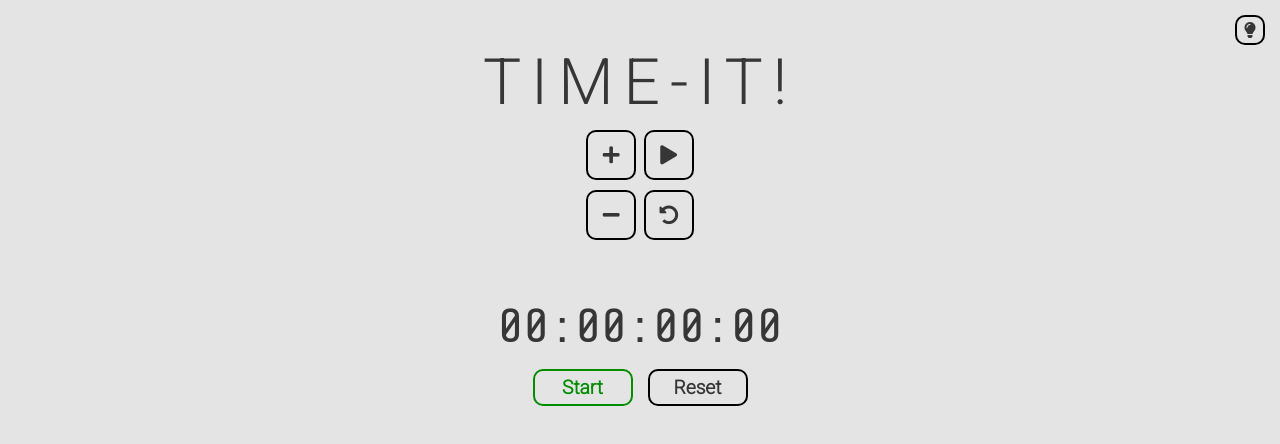
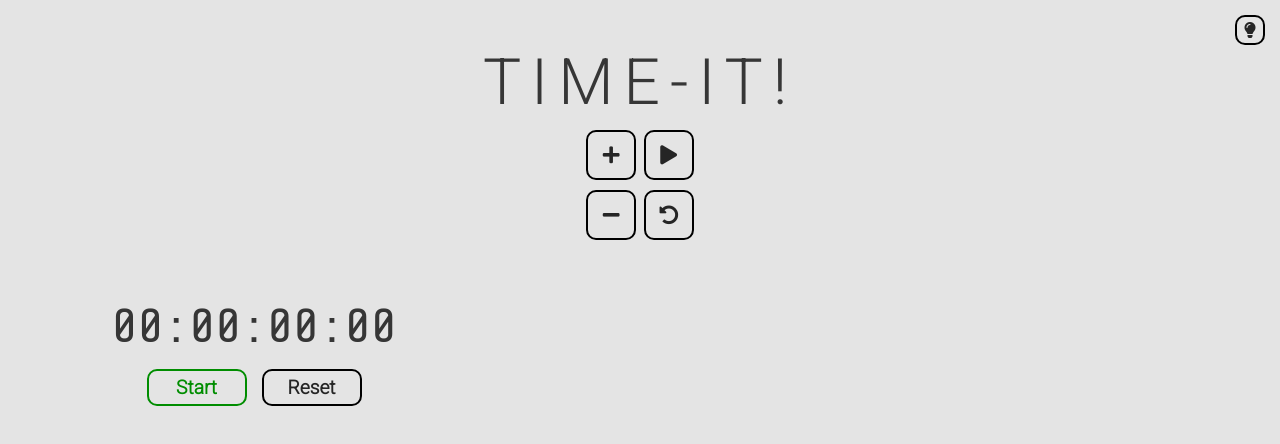
Before and after one commit to HanifCarroll/stopwatch, a plain HTML site: page index.html in a window 1280 px wide. Drawn offline with nearby package versions, Linux system fonts and the light colour scheme.

Commit message:
Cleanup style.css

```diff
--- a/style.css
+++ b/style.css
@@ -24,7 +24,7 @@ body {
 
 @media (min-width: 1000px) {
   .stopwatches {
-    max-width: 90%;
+    width: 90%;
     margin: 0 auto;
   }
 }
@@ -47,19 +47,16 @@ body {
 
 .button {
   border: 2px solid black;
-  color: rgb(54, 54, 54);
-  background: transparent;
+  color: rgb(37, 37, 37);
   border-radius: 10px;
   transition-duration: 50ms;
-  font-size: 1.2em;
-  font-weight: bold;
-  font-family: "Roboto", sans-serif;
-  line-height: 1.2;
   padding: 5px;
   display: flex;
   align-items: center;
   justify-content: center;
-  text-align: center;
+  font-size: 1.2em;
+  font-weight: bold;
+  font-family: "Roboto", sans-serif;
 }
 
 @media (min-width: 750px) {
@@ -69,7 +66,7 @@ body {
 }
 
 .button:hover {
-  cursor: pointer;
+  cursor: default;
 }
 
 .button:active {
@@ -136,8 +133,6 @@ body {
 
 /* Stopwatches */
 .stopwatch {
-  width: 90%;
-  margin: 0 auto;
   padding-top: 50px;
   text-align: center;
 }
@@ -175,6 +170,7 @@ body {
   background-color: rgb(181, 0, 0);
   color: white;
 }
+
 .reset:hover {
   background-color: rgb(54, 54, 54);
   color: white;
```
